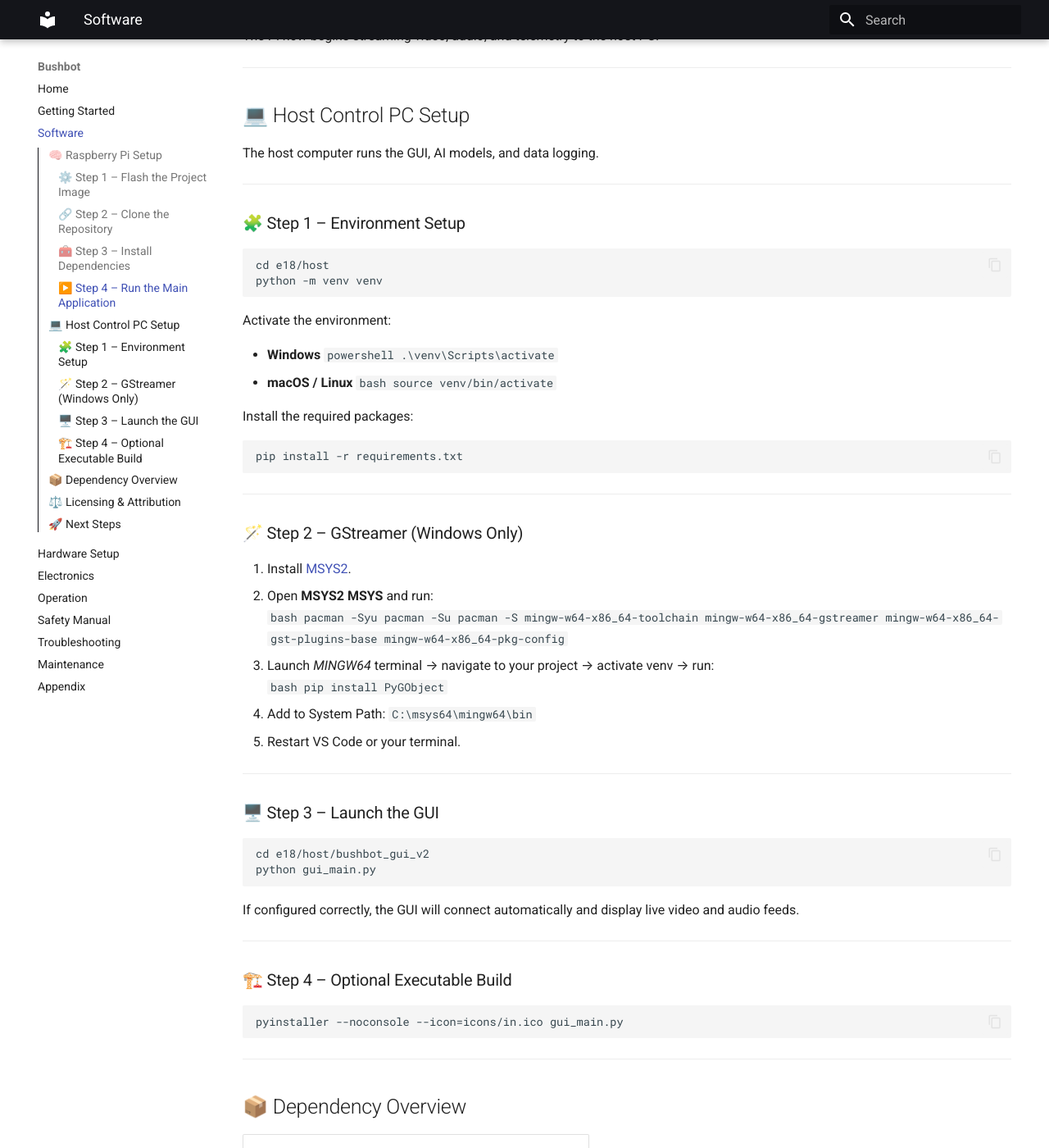
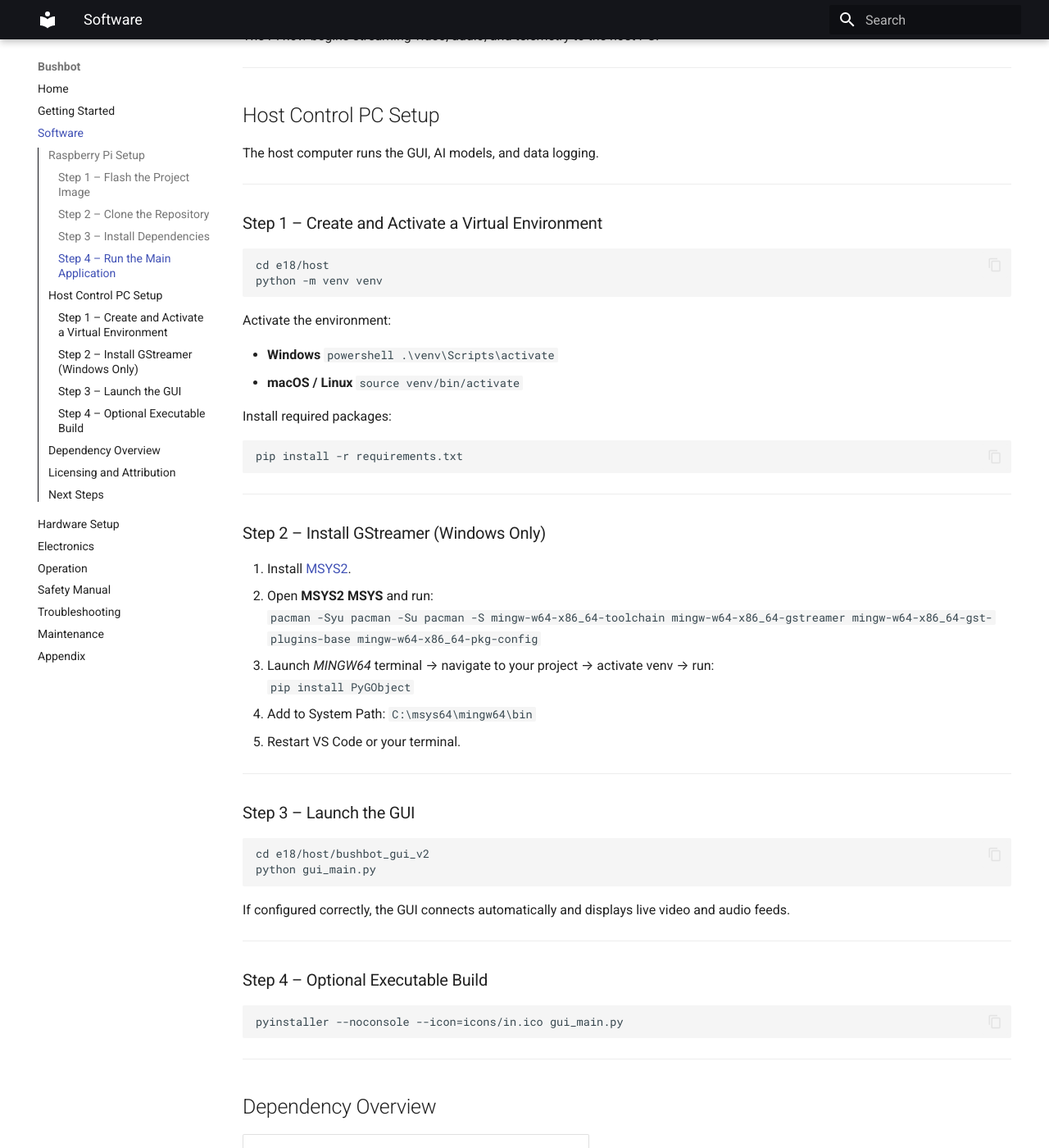
Before and after one commit to kaladeens/e18-docs, an MkDocs documentation site: the page built from docs/software-setup.md, in a window 1280 px wide and 1400 px high, scrolled down 1627 px. Shown: the whole window at 82% size. Built offline with MkDocs 1.6.1 and Material for MkDocs 9.7.7, drawn with Linux system fonts in a browser that asks for light colours; some of the changed text lies outside the part shown.

Commit message:
software-setup fixes

````diff
--- a/docs/software-setup.md
+++ b/docs/software-setup.md
@@ -18,7 +18,7 @@ The Raspberry Pi controls onboard data acquisition, servo actuation, and AI infe
    - **Choose Storage →** your microSD card
 3. Click the ⚙️ **Advanced Options** icon and set:
    - **Hostname:** `bushbot.local`
-   - **Enable SSH:** checked, with a password
+   - **Enable SSH:** checked with a password
    - **Configure Wireless LAN:** enter SSID and password
 4. Click **Write** and wait until the process completes.
 5. Insert the card into the Pi and power it on.
@@ -29,11 +29,11 @@ The Raspberry Pi controls onboard data acquisition, servo actuation, and AI infe
 
 ---
 
-### 🔗 Step 2 – Clone the Repository
+### Step 2 – Clone the Repository
 
 After connecting the Pi to Wi-Fi:
 
-```bash
+```
 ssh admin@bushbot.local
 sudo apt update && sudo apt install git -y
 git clone git@github.com:kaladeens/e18.git
@@ -42,24 +42,24 @@ cd e18/rpi
 
 ---
 
-### 🧰 Step 3 – Install Dependencies
+### Step 3 – Install Dependencies
 
 Run the automated setup script:
 
-```bash
+```
 chmod +x setup.sh
 sudo ./setup.sh
 ```
 
-> The installation takes several minutes and reboots automatically when finished.
+> Installation may take several minutes and will reboot automatically when finished.
 
 ---
 
-### ▶️ Step 4 – Run the Main Application
+### Step 4 – Run the Main Application
 
 After reboot:
 
-```bash
+```
 ssh admin@bushbot.local
 cd e18/rpi
 ./run.sh
@@ -69,15 +69,15 @@ The Pi now begins streaming video, audio, and telemetry to the host PC.
 
 ---
 
-## 💻 Host Control PC Setup
+## Host Control PC Setup
 
 The host computer runs the GUI, AI models, and data logging.
 
 ---
 
-### 🧩 Step 1 – Environment Setup
+### Step 1 – Create and Activate a Virtual Environment
 
-```bash
+```
 cd e18/host
 python -m venv venv
 ```
@@ -89,29 +89,29 @@ Activate the environment:
   .\venv\Scripts\activate
   ```
 * **macOS / Linux**
-  ```bash
+  ```
   source venv/bin/activate
   ```
 
-Install the required packages:
+Install required packages:
 
-```bash
+```
 pip install -r requirements.txt
 ```
 
 ---
 
-### 🪄 Step 2 – GStreamer (Windows Only)
+### Step 2 – Install GStreamer (Windows Only)
 
 1. Install [MSYS2](https://www.msys2.org/).
 2. Open **MSYS2 MSYS** and run:
-   ```bash
+   ```
    pacman -Syu
    pacman -Su
    pacman -S mingw-w64-x86_64-toolchain mingw-w64-x86_64-gstreamer mingw-w64-x86_64-gst-plugins-base mingw-w64-x86_64-pkg-config
    ```
 3. Launch *MINGW64* terminal → navigate to your project → activate venv → run:
-   ```bash
+   ```
    pip install PyGObject
    ```
 4. Add to System Path: `C:\msys64\mingw64\bin`
@@ -119,26 +119,26 @@ pip install -r requirements.txt
 
 ---
 
-### 🖥️ Step 3 – Launch the GUI
+### Step 3 – Launch the GUI
 
-```bash
+```
 cd e18/host/bushbot_gui_v2
 python gui_main.py
 ```
 
-If configured correctly, the GUI will connect automatically and display live video and audio feeds.
+If configured correctly, the GUI connects automatically and displays live video and audio feeds.
 
 ---
 
-### 🏗️ Step 4 – Optional Executable Build
+### Step 4 – Optional Executable Build
 
-```bash
+```
 pyinstaller --noconsole --icon=icons/in.ico gui_main.py
 ```
 
 ---
 
-## 📦 Dependency Overview
+## Dependency Overview
 
 | Library | Purpose |
 |:--|:--|
@@ -156,7 +156,7 @@ pyinstaller --noconsole --icon=icons/in.ico gui_main.py
 
 ---
 
-## ⚖️ Licensing & Attribution
+## Licensing and Attribution
 
 BushBot software is released under the **MIT License**.
 Third-party dependencies retain their respective open-source licenses (Apache 2.0, MIT, BSD).
@@ -164,7 +164,7 @@ Ensure compliance when redistributing modified builds.
 
 ---
 
-## 🚀 Next Steps
+## Next Steps
 - [Operation](operation.md) – Daily usage & control modes
 - [Troubleshooting](troubleshooting.md) – Common issues and fixes
 - [Safety Manual](safety.md) – PPE & emergency response
````
Also changed, not shown: other parts of docs/software-setup.md (+5 -5 lines).
